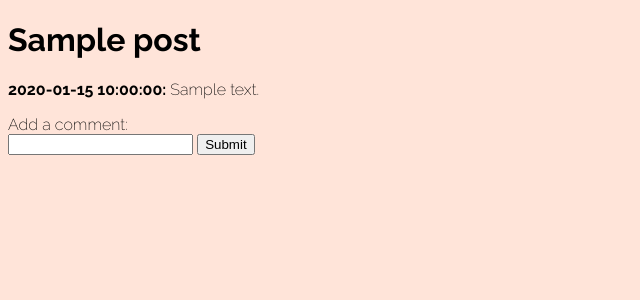
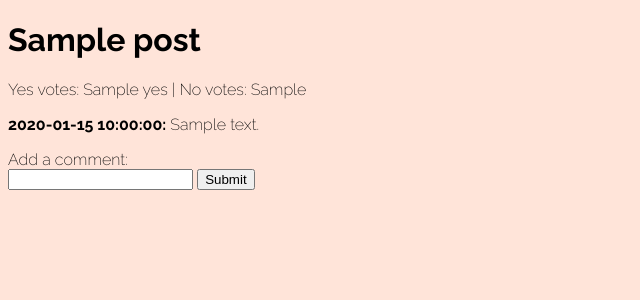
Before and after one commit to nvplus/ndio, a Flask app: template webserver/flask-backend/templates/comments.html in a window 1280 px wide. Shown: the top 300 px of the page, without its empty margins (0-640 px from the left). Run offline with Flask 2, Linux system fonts and the light colour scheme; the template is opened without the code that fills it: most values are stand-ins (such as "Sample title", 1, 10 or a date in 2020).

Commit message:
vote counts on individual poll page

```diff
--- a/webserver/flask-backend/templates/comments.html
+++ b/webserver/flask-backend/templates/comments.html
@@ -11,6 +11,7 @@
 
     <body>
         <h1>{{post[0].get('title')}}</h1>
+        <p>Yes votes: {{post[0].get('yes')}} | No votes: {{post[0].get('no')}}</p>
 
         {% for comment in comments %}
             <p><b>{{ comment.date }}:</b> {{ comment.body }}</p>
```
